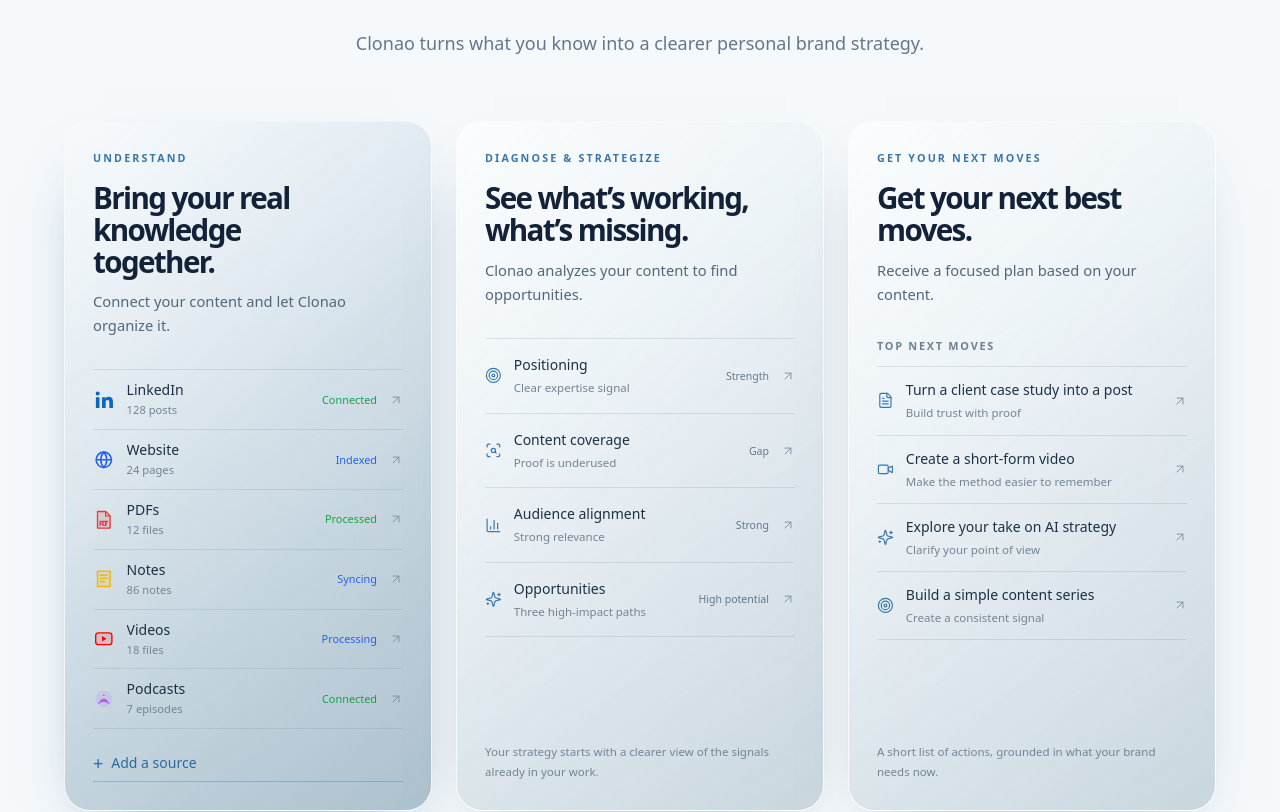
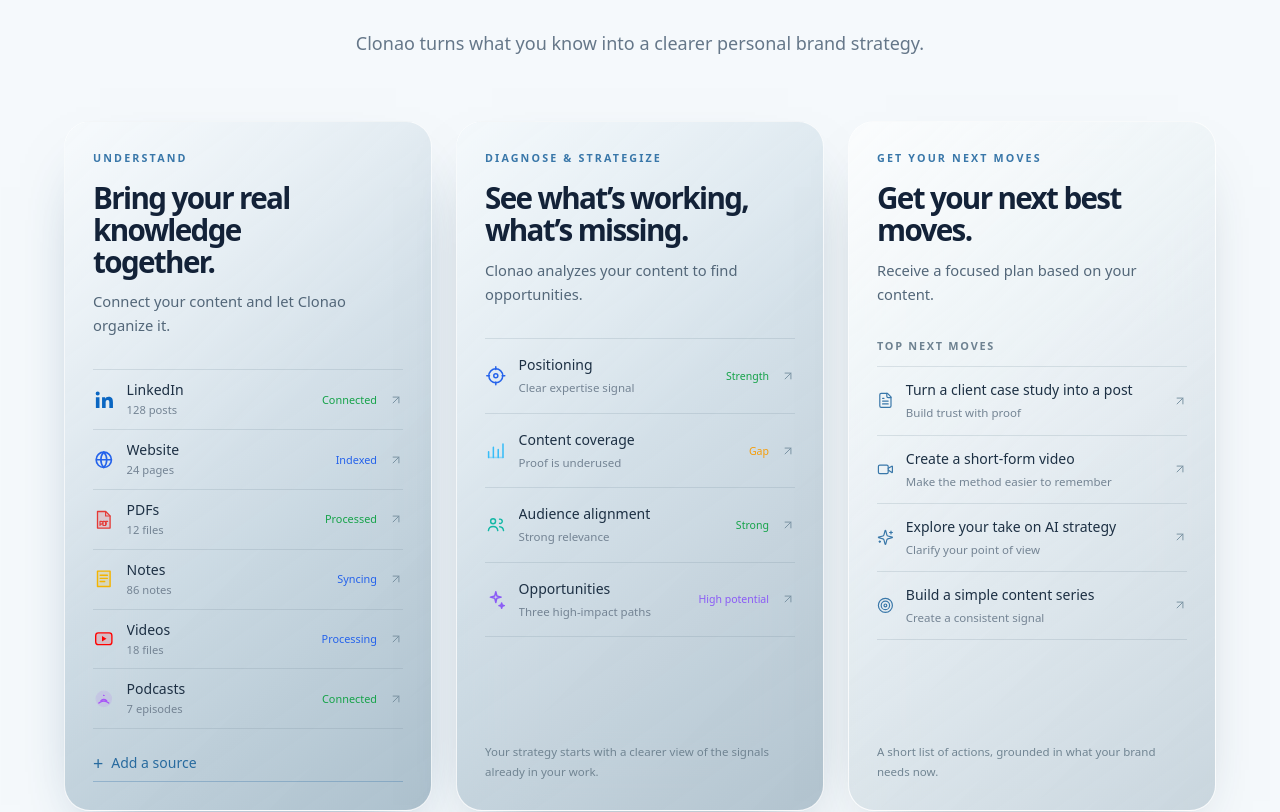
Before and after one commit to veokleo-create07/linkeldn.tool.100k, a Next.js app: page / in a window 1280 px wide. Shown: the part 2913-3725 px from the top of the page. Built offline with nearby package versions, Linux system fonts and the light colour scheme.

Commit message:
refine: add diagnosis engine visual treatment

```diff
--- a/src/components/marketing/intelligence-loop.tsx
+++ b/src/components/marketing/intelligence-loop.tsx
@@ -1,8 +1,6 @@
 import {
   ArrowUpRight,
-  BarChart3,
   FileText,
-  ScanSearch,
   Sparkles,
   StickyNote,
   Target,
@@ -21,10 +19,10 @@
 ] as const;
 
 const diagnosis = [
-  { title: "Positioning", detail: "Clear expertise signal", status: "Strength", icon: Target },
-  { title: "Content coverage", detail: "Proof is underused", status: "Gap", icon: ScanSearch },
-  { title: "Audience alignment", detail: "Strong relevance", status: "Strong", icon: BarChart3 },
-  { title: "Opportunities", detail: "Three high-impact paths", status: "High potential", icon: Sparkles },
+  { title: "Positioning", detail: "Clear expertise signal", status: "Strength", kind: "positioning", color: "#2563EB", statusColor: "#16A34A" },
+  { title: "Content coverage", detail: "Proof is underused", status: "Gap", kind: "coverage", color: "#38BDF8", statusColor: "#F59E0B" },
+  { title: "Audience alignment", detail: "Strong relevance", status: "Strong", kind: "audience", color: "#14B8A6", statusColor: "#16A34A" },
+  { title: "Opportunities", detail: "Three high-impact paths", status: "High potential", kind: "opportunities", color: "#8B5CF6", statusColor: "#8B5CF6" },
 ] as const;
 
 const recommendations = [
@@ -47,11 +45,13 @@
   description: string;
   children: React.ReactNode;
   footer?: React.ReactNode;
-  surface?: "default" | "understand";
+  surface?: "default" | "understand" | "diagnose";
 }) {
   const surfaceClass = surface === "understand"
     ? "bg-[linear-gradient(145deg,rgba(230,240,247,0.96),rgba(169,190,204,0.86))] shadow-[0_30px_66px_-36px_rgba(20,65,103,0.6)]"
-    : "bg-[linear-gradient(145deg,rgba(241,247,250,0.9),rgba(202,215,223,0.72))] shadow-[0_28px_62px_-38px_rgba(30,55,73,0.52)]";
+    : surface === "diagnose"
+      ? "bg-[linear-gradient(145deg,rgba(224,237,245,0.96),rgba(179,196,208,0.88))] shadow-[0_30px_66px_-36px_rgba(28,67,91,0.58)]"
+      : "bg-[linear-gradient(145deg,rgba(241,247,250,0.9),rgba(202,215,223,0.72))] shadow-[0_28px_62px_-38px_rgba(30,55,73,0.52)]";
 
   return (
     <article className={`group relative flex h-full min-h-[42rem] flex-col overflow-hidden rounded-[1.625rem] border border-white/80 ${surfaceClass} p-6 backdrop-blur-2xl transition-transform duration-500 hover:-translate-y-1 sm:p-7`}>
@@ -119,18 +119,38 @@
   );
 }
 
+type DiagnosisKind = "positioning" | "coverage" | "audience" | "opportunities";
+
+function DiagnosisIcon({ kind, color }: { kind: DiagnosisKind; color: string }) {
+  const common = { "aria-hidden": true, className: "size-[1.35rem] shrink-0", style: { color } };
+
+  if (kind === "positioning") {
+    return <svg {...common} viewBox="0 0 24 24" fill="none" stroke="currentColor" strokeWidth="1.65" strokeLinecap="round"><circle cx="12" cy="12" r="7.75" /><circle cx="12" cy="12" r="2.25" /><path d="M12 2v3M12 19v3M2 12h3M19 12h3" /></svg>;
+  }
+
+  if (kind === "coverage") {
+    return <svg {...common} viewBox="0 0 24 24" fill="none" stroke="currentColor" strokeWidth="1.7" strokeLinecap="round" strokeLinejoin="round"><path d="M4 19.5V13M9.3 19.5V8M14.7 19.5V10.5M20 19.5V4.5" /><path d="M4 19.5h16" opacity=".45" /></svg>;
+  }
+
+  if (kind === "audience") {
+    return <svg {...common} viewBox="0 0 24 24" fill="none" stroke="currentColor" strokeWidth="1.6" strokeLinecap="round" strokeLinejoin="round"><circle cx="9" cy="8" r="2.75" /><path d="M3.8 18.5c.35-3.05 2.1-4.55 5.2-4.55s4.85 1.5 5.2 4.55M16.2 10.4a2.4 2.4 0 1 0 0-4.65M16.35 14.15c2.6.2 4 1.62 4.25 4.35" /></svg>;
+  }
+
+  return <svg {...common} viewBox="0 0 24 24" fill="none" stroke="currentColor" strokeWidth="1.65" strokeLinecap="round" strokeLinejoin="round"><path d="m12 3 1.2 4.8L18 9l-4.8 1.2L12 15l-1.2-4.8L6 9l4.8-1.2L12 3ZM18.5 15.5l.65 2.35 2.35.65-2.35.65-.65 2.35-.65-2.35-2.35-.65 2.35-.65.65-2.35Z" /></svg>;
+}
+
 function DiagnoseCard() {
   return (
-    <CardShell label="Diagnose & Strategize" title="See what’s working, what’s missing." description="Clonao analyzes your content to find opportunities.">
+    <CardShell surface="diagnose" label="Diagnose & Strategize" title="See what’s working, what’s missing." description="Clonao analyzes your content to find opportunities.">
       <div className="divide-y divide-[#6f8797]/20 border-y border-[#6f8797]/20">
-        {diagnosis.map(({ title, detail, status, icon: Icon }) => (
+        {diagnosis.map(({ title, detail, status, kind, color, statusColor }) => (
           <div key={title} className="flex min-h-[4.65rem] items-center gap-3 py-3">
-            <Icon aria-hidden="true" className="size-[1.05rem] shrink-0 text-[#3977a9]" strokeWidth={1.7} />
+            <DiagnosisIcon kind={kind} color={color} />
             <div className="min-w-0 flex-1">
               <p className="truncate text-sm font-medium text-[#1d3044]">{title}</p>
               <p className="mt-1 truncate text-[0.72rem] text-[#748494]">{detail}</p>
             </div>
-            <span className="hidden max-w-[5.1rem] text-right text-[0.66rem] leading-4 text-[#61798a] min-[390px]:block">{status}</span>
+            <span className="hidden max-w-[5.1rem] text-right text-[0.66rem] leading-4 min-[390px]:block" style={{ color: statusColor }}>{status}</span>
             <ArrowUpRight aria-hidden="true" className="size-3.5 shrink-0 text-[#7b93a3] transition-transform duration-300 group-hover:translate-x-0.5 group-hover:-translate-y-0.5" strokeWidth={1.7} />
           </div>
         ))}
```
